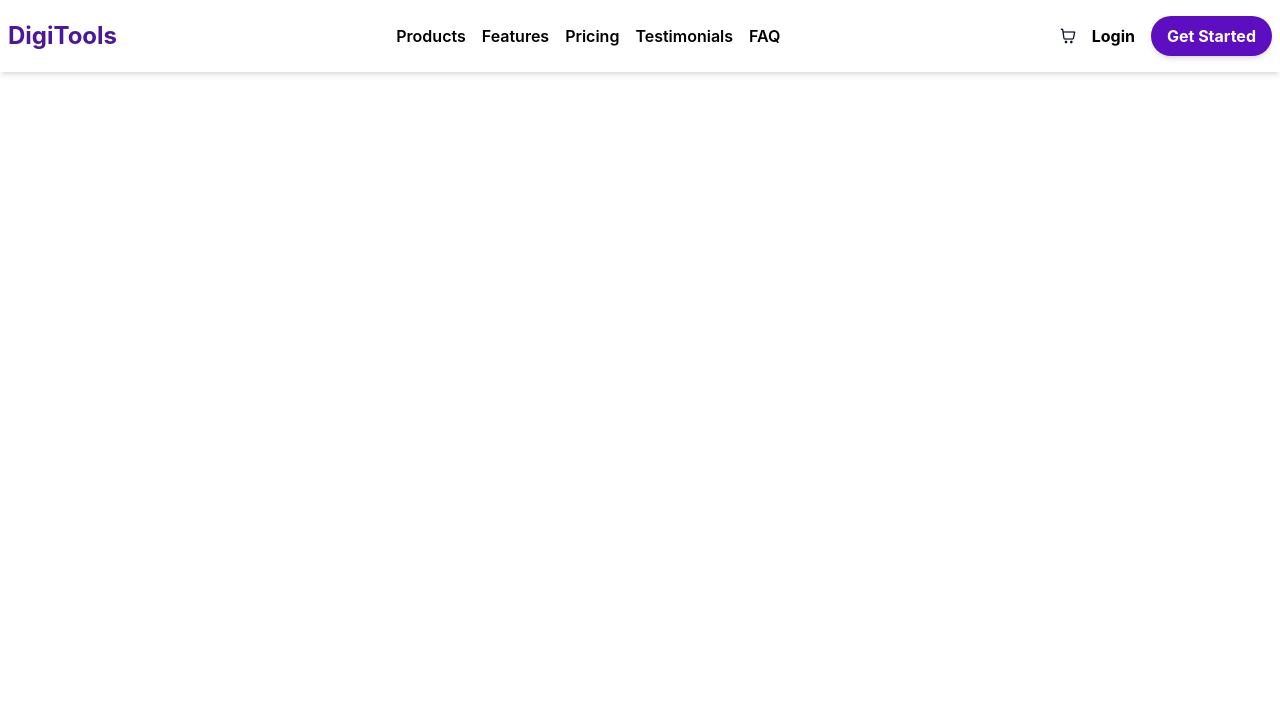
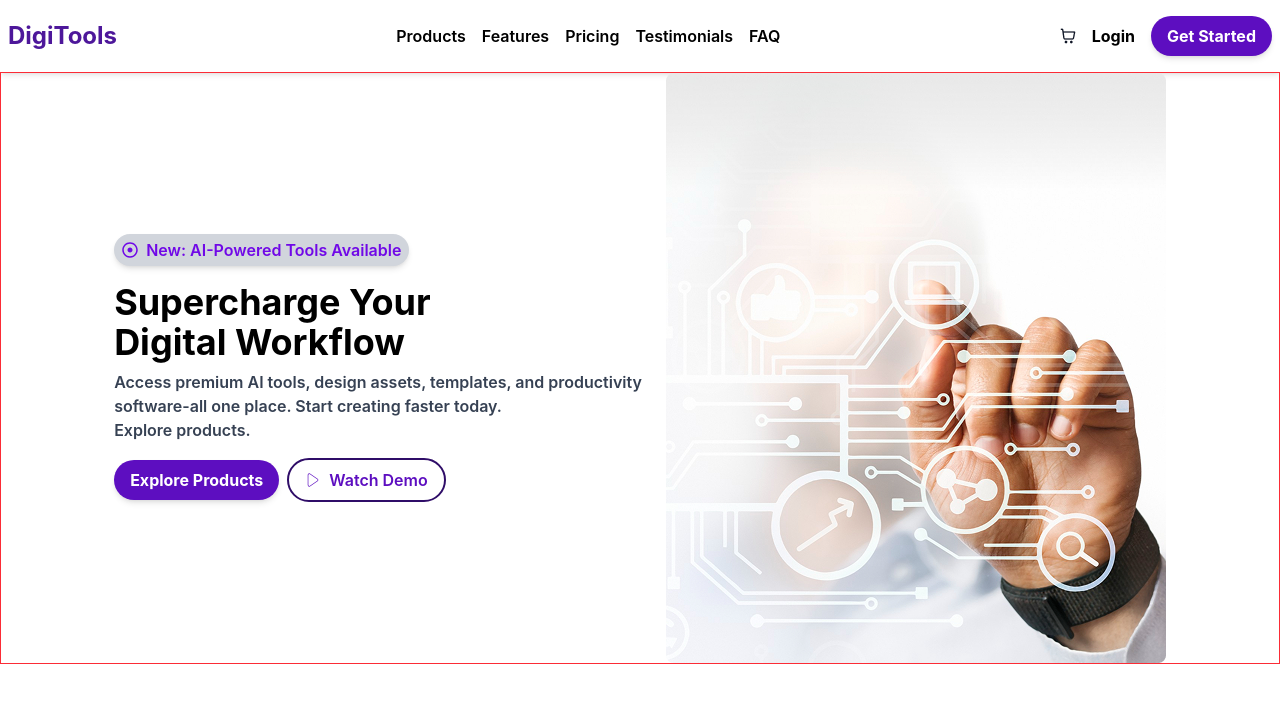
Before and after one commit to aburayhankobir013-stack/Batch-13-Assignment-06, a React (Vite) app: page / in a window 1280 px wide. Shown: the top 702 px of the page. Built offline with nearby package versions, Linux system fonts and the light colour scheme.

Commit message:
HeroSection component included

```diff
--- a/package.json
+++ b/package.json
@@ -13,6 +13,7 @@
     "@tailwindcss/vite": "^4.2.2",
     "react": "^19.2.4",
     "react-dom": "^19.2.4",
+    "react-icons": "^5.6.0",
     "tailwindcss": "^4.2.2"
   },
   "devDependencies": {
--- a/src/App.jsx
+++ b/src/App.jsx
@@ -1,9 +1,11 @@
 import NavBar from "./components/NavBar";
+import Hero from "./components/Hero";
 
 export default function App(){
   return(
     <>
       <NavBar />
+      <Hero />
     </>
   );
 }
--- /dev/null
+++ b/src/components/Hero.jsx
@@ -0,0 +1,38 @@
+import { CiPlay1 } from "react-icons/ci";
+import { FaRegDotCircle } from "react-icons/fa";
+import HeroImage from "../assets/images/banner.png";
+
+export default function Hero() {
+  return (
+    <div className="container mx-auto flex items-center justify-center gap-6 border border-red-500">
+      <div className="flex flex-col gap-4">
+        <button className="bg-gray-300 flex items-center gap-2 px-2 py-1 rounded-full shadow-md font-semibold text-violet-700 cursor-pointer self-start">
+          <FaRegDotCircle />
+          <span>New: AI-Powered Tools Available</span>
+        </button>
+        <div className="flex flex-col gap-2">
+          <h1 className="text-4xl font-bold">
+            Supercharge Your <br /> Digital Workflow
+          </h1>
+          <p className="font-semibold text-gray-700">
+            Access premium AI tools, design assets, templates, and productivity <br />
+            software-all one place. Start creating faster today.<br /> Explore
+            products.
+          </p>
+        </div>
+        <div className="flex items-center gap-2">
+          <button className="cursor-pointer px-4 py-2 rounded-full shadow-md bg-violet-800 text-white font-bold">
+            Explore Products
+          </button>
+          <button className="cursor-pointer flex items-center gap-2 border-2 border-violet-950 px-4 py-2 rounded-full text-violet-800 font-semibold">
+            <CiPlay1 />
+            <span>Watch Demo</span>
+          </button>
+        </div>
+      </div>
+      <figure>
+        <img src={HeroImage} alt="hero image" />
+      </figure>
+    </div>
+  );
+}
```
Also changed, not shown: 1 other file (tests, documents, lock files or other folders).
